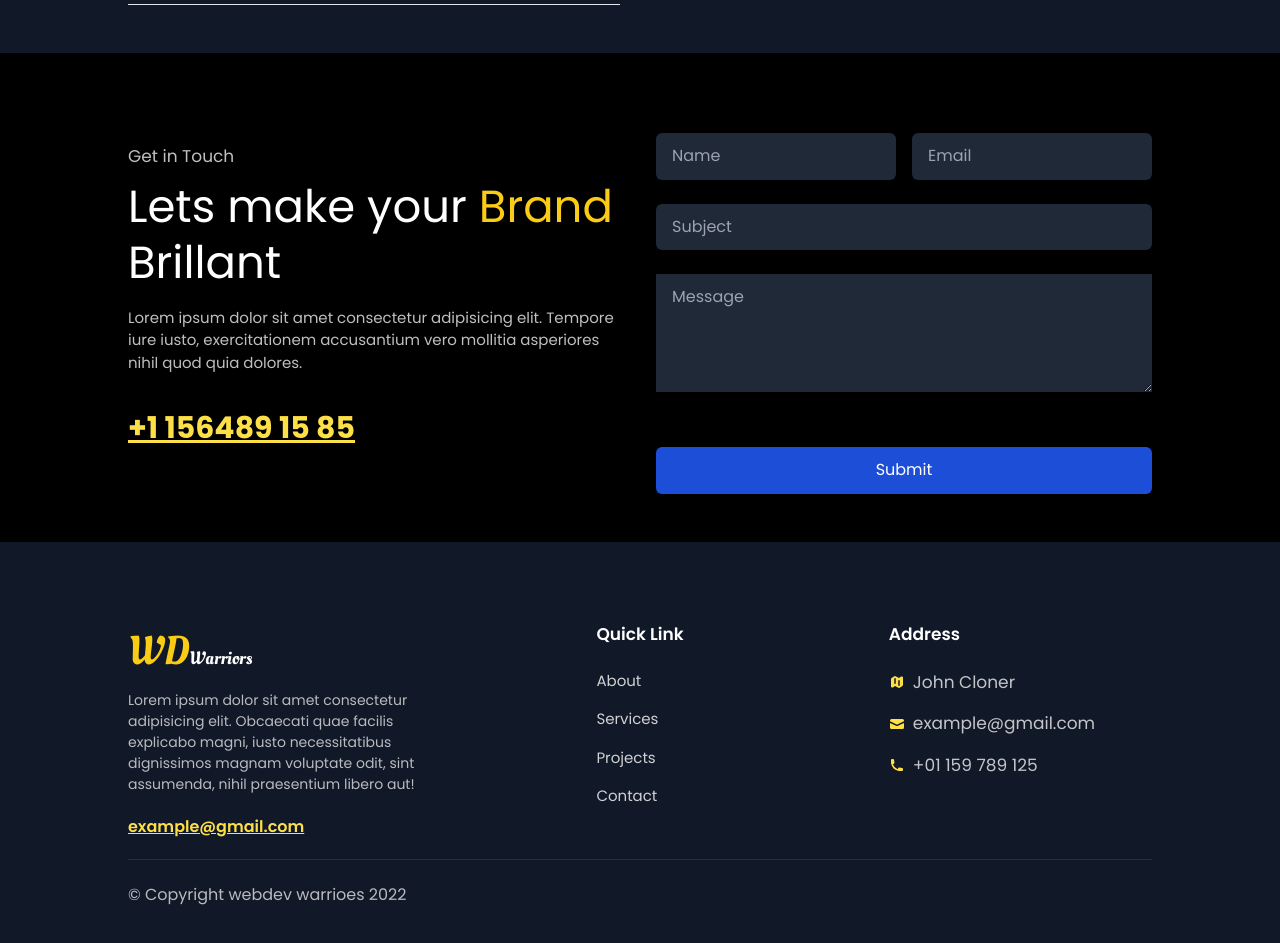
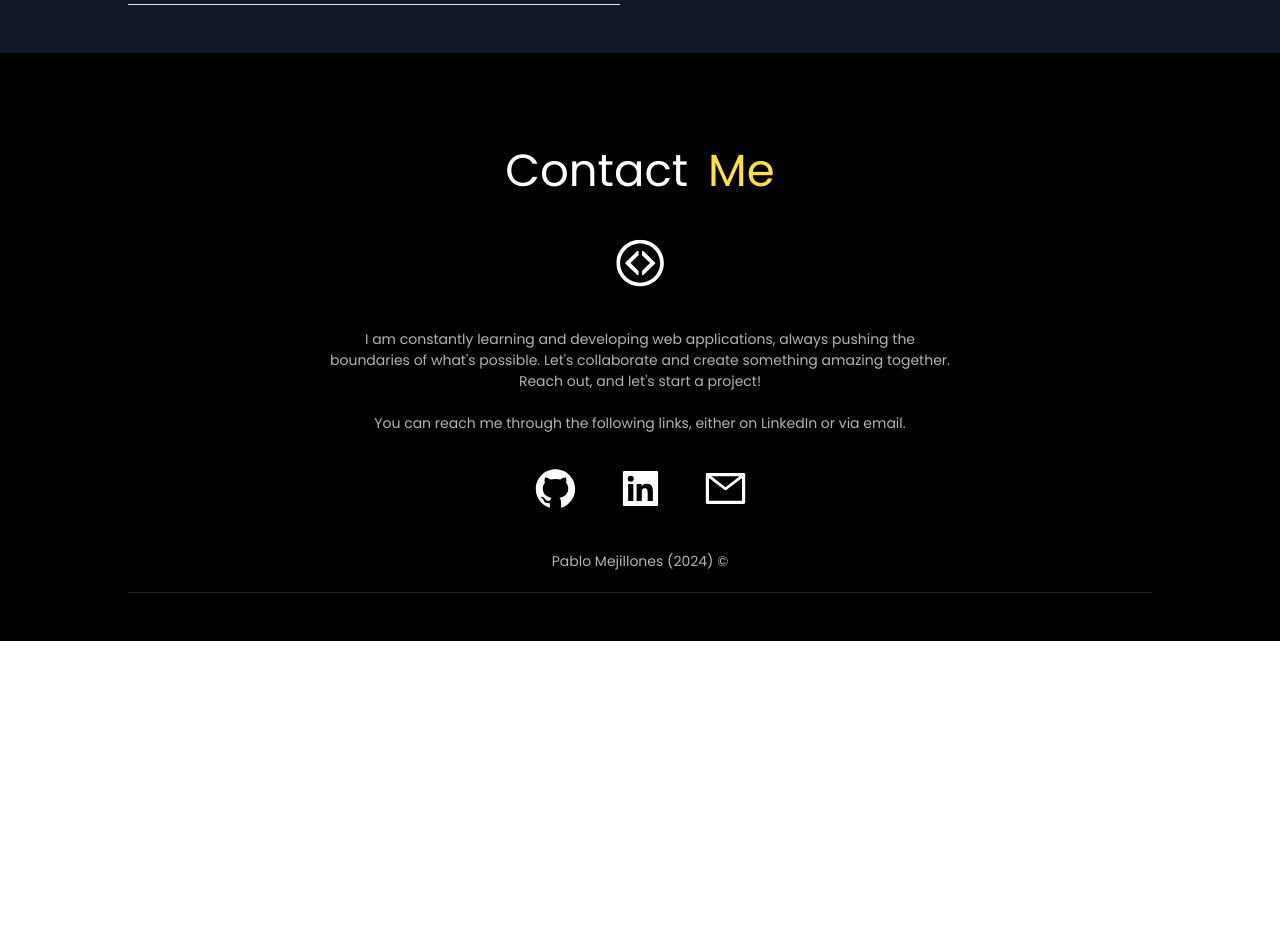
Before and after one commit to pablex72/portfolio-next-pd, a Next.js app: page / in a window 1280 px wide. Shown: the part 6480-7423 px from the top of the page. After the commit the page ends 7121 px from the top, so only its background shows below. Built offline with nearby package versions, Linux system fonts and the light colour scheme.

Commit message:
feat: updating footer

```diff
--- a/components/Contact.tsx
+++ /dev/null
@@ -1,54 +0,0 @@
-import React from "react";
-
-const Contact = () => {
-  return (
-    <div id="contact" className="pt-[5rem] pb-[3rem] bg-black">
-      <div className="grid grid-cols-1 md:grid-cols-2 gap-[2rem] items-center w-[80%] mx-auto">
-        <div>
-          <p className="heading__mini">Get in Touch</p>
-          <h1 className="heading__primary">
-            Lets make your <span className="text-yellow-400">Brand</span>{" "}
-            Brillant
-          </h1>
-          <p className="text-[15px] text-white mt-[1rem] opacity-75">
-            Lorem ipsum dolor sit amet consectetur adipisicing elit. Tempore
-            iure iusto, exercitationem accusantium vero mollitia asperiores
-            nihil quod quia dolores.
-          </p>
-          <h1 className="mt-[2rem] mb-[2rem] text-[30px] text-yellow-300 underline font-bold">
-            +1 156489 15 85
-          </h1>
-        </div>
-        <div>
-          <div className="grid grid-cols-1 sm:grid-cols-2 gap-[1rem] items-center">
-            <input
-              type="text"
-              placeholder="Name"
-              className="py-[0.7rem] outline-none text-white bg-gray-800 rounded-md px-4"
-            />
-            <input
-              type="email"
-              placeholder="Email"
-              className="py-[0.7rem] outline-none text-white bg-gray-800 rounded-md px-4"
-            />
-          </div>
-          <input
-            type="text"
-            placeholder="Subject"
-            className="py-[0.7rem] mt-[1.5rem] mb-[1.5rem] w-full outline-none text-white bg-gray-800 rounded-md px-4"
-          />
-          <textarea
-            placeholder="Message"
-            className="py-[0.7rem] mb-[1.5rem] w-full outline-none text-white bg-gray-800 px-4"
-            rows={4}
-          ></textarea>
-          <button className="py-[0.7rem] mt-[1.5rem] w-full outline-none text-white bg-blue-700 hover:bg-blue-800 rounded-md px-4">
-            Submit
-          </button>
-        </div>
-      </div>
-    </div>
-  );
-};
-
-export default Contact;
--- a/components/Footer.tsx
+++ b/components/Footer.tsx
@@ -1,74 +1,63 @@
 import { EnvelopeIcon, MapIcon, PhoneIcon } from "@heroicons/react/16/solid";
+import Image from "next/image";
 import React from "react";
+import { AiFillGithub, AiFillLinkedin, AiOutlineMail } from "react-icons/ai";
 
 const Footer = () => {
   return (
-    <div className="pt-[5rem] pb-[3rem] bg-gray-900">
-
-
-
-
-      <div className="w-[80%] mx-auto grid grid-cols-1 md:grid-cols-2 lg:grid-cols-3 gap-[2rem] border-b-[1.4px] pb-5 border-gray-600 border-opacity-40">
-        <div>
-          <div className="font-logo text-white text-[18px]">
-            <span className="text-[30px] md:text-[40px] text-yellow-400">
-              WD
-            </span>
-            Warriors
-          </div>
-          <h1 className="text-[14px] mt-[0.5rem] text-white opacity-70">
-            Lorem ipsum dolor sit amet consectetur adipisicing elit. Obcaecati
-            quae facilis explicabo magni, iusto necessitatibus dignissimos
-            magnam voluptate odit, sint assumenda, nihil praesentium libero aut!
-          </h1>
-          <p className="mt-[1.3rem] text-yellow-300 underline font-semibold">
-            example@gmail.com
-          </p>
+    <div className="pt-[5rem] pb-[3rem] bg-black " id="contact">
+      <h1 className="heading__primary flex justify-center pb-10">
+        Contact <span className="text-yellow-300 ml-5"> Me</span>
+      </h1>
+      {/* footer */}
+      <div className="w-[80%] mx-auto flex flex-col justify-center items-center gap-[2rem] border-b-[1.4px] pb-5 border-gray-600 border-opacity-40">
+        <Image
+          width={50}
+          height={50}
+          src={"/images/icono-blanco.svg"}
+          alt="footer-icono"
+        />
+        <p className="text-[14px] mt-[0.5rem] px-[200px] flex flex-row items-center justify-center text-center text-white opacity-70">
+          I am constantly learning and developing web applications, always
+          pushing the boundaries of what's possible. Let's collaborate and
+          create something amazing together. Reach out, and let's start a
+          project!
+          <br />
+          <br />
+          You can reach me through the following links, either on LinkedIn or
+          via email.
+        </p>
+        <div
+          data-aos="zoom-in"
+          data-aos-delay="1600"
+          className="h-[45px] w-[80%] flex flex-row justify-center gap-10"
+        >
+          <a
+            href="https://github.com/pablex72"
+            target="_blank"
+            rel="noopener noreferrer"
+          >
+            <AiFillGithub color="white" title="Github" size={"45px"} />
+          </a>
+          <a
+            href="https://www.linkedin.com/in/pablo-mejillone-98b07425a/"
+            target="_blank"
+            rel="noopener noreferrer"
+          >
+            <AiFillLinkedin color="white" size={"45px"} />
+          </a>
+          <a
+            href="mailto:tonyp2hoy@gmail.com"
+            target="_blank"
+            rel="noopener noreferrer"
+          >
+            <AiOutlineMail color="white" size={"45px"} />
+          </a>
         </div>
 
-        <div className="md:mx-auto">
-          <h1 className="text-white font-semibold mb-[1.4rem] text-[17px]">
-            Quick Link
-          </h1>
-          <p className="text-[15px] text-white opacity-80 mb-[1rem] cursor-pointer hover:text-yellow-300">
-            About
-          </p>
-          <p className="text-[15px] text-white opacity-80 mb-[1rem] cursor-pointer hover:text-yellow-300">
-            Services
-          </p>
-          <p className="text-[15px] text-white opacity-80 mb-[1rem] cursor-pointer hover:text-yellow-300">
-            Projects
-          </p>
-          <p className="text-[15px] text-white opacity-80 mb-[1rem] cursor-pointer hover:text-yellow-300">
-            Contact
-          </p>
+        <div className="text-[14px] mt-[0.5rem] px-[200px] flex flex-row items-center justify-center text-center text-white opacity-70">
+          Pablo Mejillones (2024) &#169;
         </div>
-        <div className="lg:mx-auto">
-          <h1 className="text-white font-semibold mb-[1.4rem] text-[17px]">
-            Address
-          </h1>
-          <div className="flex items-center mt-[1rem] space-x-2">
-            <MapIcon className="w-[1rem] h-[1rem] text-yellow-300" />
-            <p className="text-[17px] font-normal text-white opacity-75">
-              John Cloner
-            </p>
-          </div>
-          <div className="flex items-center mt-[1rem] space-x-2">
-            <EnvelopeIcon className="w-[1rem] h-[1rem] text-yellow-300" />
-            <p className="text-[17px] font-normal text-white opacity-75">
-              example@gmail.com
-            </p>
-          </div>
-          <div className="flex items-center mt-[1rem] space-x-2">
-            <PhoneIcon className="w-[1rem] h-[1rem] text-yellow-300" />
-            <p className="text-[17px] font-normal text-white opacity-75">
-              +01 159 789 125
-            </p>
-          </div>
-        </div>
-      </div>
-      <div className="mt-[1.4rem] w-[80%] mx-auto text-white opacity-70">
-        &#169; Copyright webdev warrioes 2022
       </div>
     </div>
   );
--- a/pages/index.tsx
+++ b/pages/index.tsx
@@ -1,5 +1,4 @@
 import AboutMe from "@/components/AboutMe";
-import Contact from "@/components/Contact";
 import Footer from "@/components/Footer";
 import Hero from "@/components/Hero";
 import Nav from "@/components/Nav";
@@ -35,7 +34,6 @@ const HomePage = () => {
       <Services />
       <Skills />
       <Project />
-      <Contact />
       <Footer />
     </div>
   );
```
